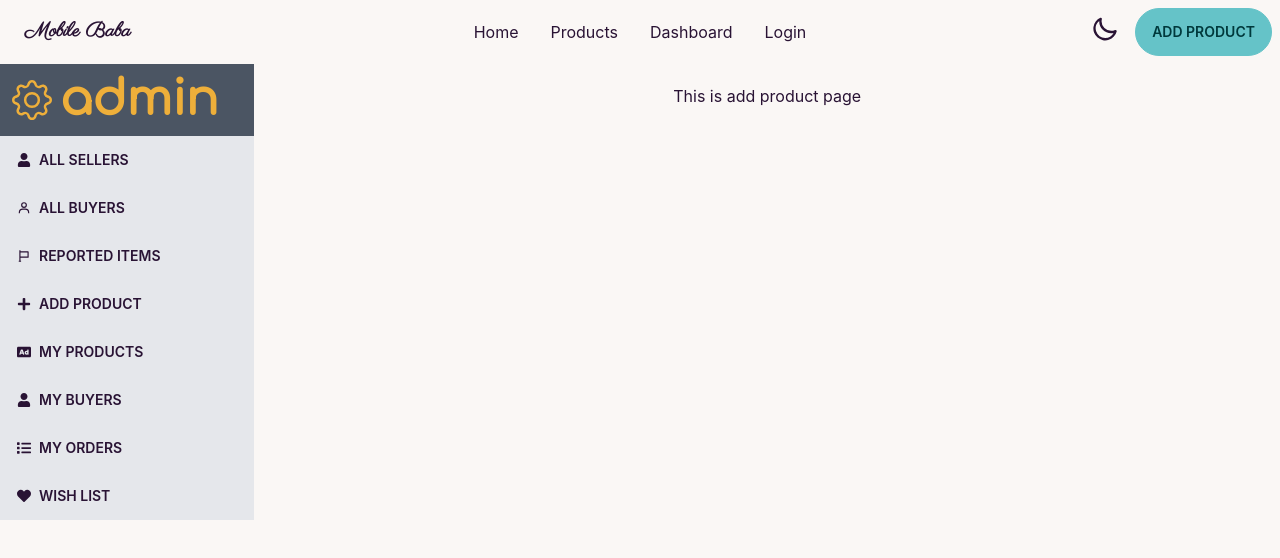
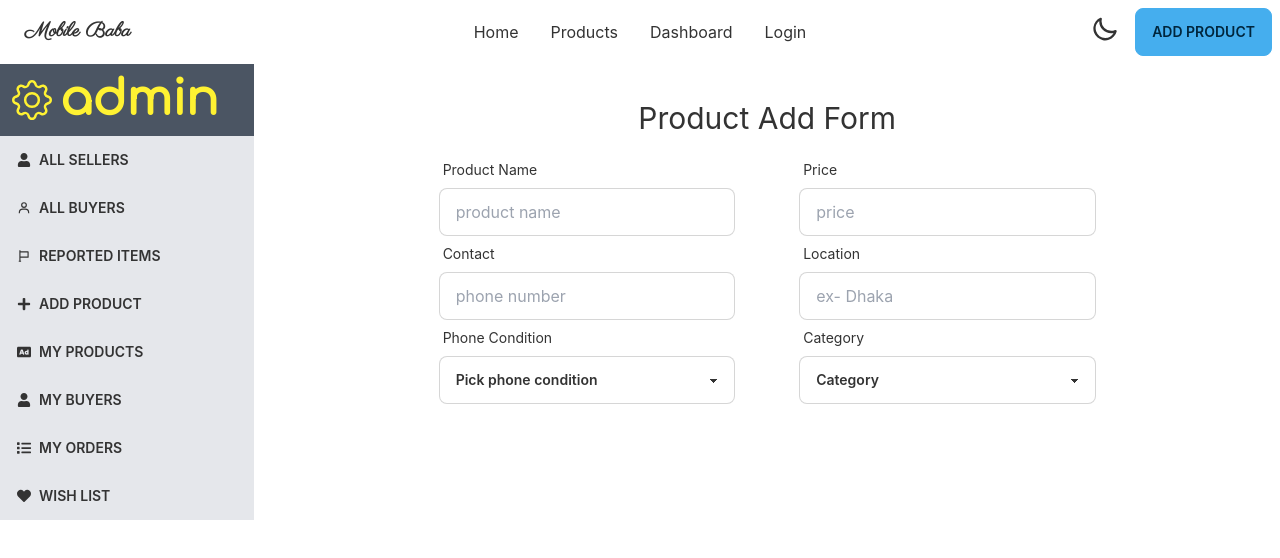
Before and after one commit to absoftlab99/phone-baba-resale-client, a React (Create React App) app: page /dashboard/addProduct in a window 1280 px wide. Shown: the top 558 px of the page. Built offline with nearby package versions, Linux system fonts and the light colour scheme.

Commit message:
Category updated

```diff
--- a/public/index.html
+++ b/public/index.html
@@ -1,5 +1,5 @@
 <!DOCTYPE html>
-<html data-theme="cupcake" lang="en">
+<html data-theme="cmyk" lang="en">
   <head>
     <meta charset="utf-8" />
     <link rel="icon" href="%PUBLIC_URL%/favicon.ico" />
--- a/src/Pages/Dashboard/Seller/AddProduct.js
+++ b/src/Pages/Dashboard/Seller/AddProduct.js
@@ -3,7 +3,64 @@ import React from 'react';
 const AddProduct = () => {
     return (
         <div>
-            <h1>This is add product page</h1>
+            <h1 className='text-3xl py-4'>Product Add Form</h1>
+            <form className='w-8/12 mx-auto'>
+                <div className="form-control grid grid-cols-2 gap-16">
+                    <div className=''>
+                    <label className="label">
+                        <span className="label-text">Product Name</span>
+                    </label>
+                    <input type="text" placeholder="product name" className="input input-bordered w-full" />
+                    </div>
+                    <div>
+                    <label className="label">
+                        <span className="label-text">Price</span>
+                    </label>
+                    <input type="text" placeholder="price" className="input input-bordered w-full" />
+                    </div>
+                </div>
+
+                <div className="form-control grid grid-cols-2 gap-16">
+                    <div className=''>
+                    <label className="label">
+                        <span className="label-text">Contact</span>
+                    </label>
+                    <input type="text" placeholder="phone number" className="input input-bordered w-full" />
+                    </div>
+                    <div>
+                    <label className="label">
+                        <span className="label-text">Location</span>
+                    </label>
+                    <input type="text" placeholder="ex- Dhaka" className="input input-bordered w-full" />
+                    </div>
+                </div>
+
+                <div className="form-control grid grid-cols-2 gap-16">
+                    <div className=''>
+                    <label className="label">
+                        <span className="label-text">Phone Condition</span>
+                    </label>
+                    <select className="select w-full max-w-xs select-bordered">
+                        <option disabled selected>Pick phone condition</option>
+                        <option className=''>Excellent</option>
+                        <option className=''>Good</option>
+                        <option className=''>Fair</option>
+                    </select>
+                    </div>
+                    <div>
+                    <label className="label">
+                        <span className="label-text">Category</span>
+                    </label>
+                    <select className="select w-full max-w-xs select-bordered">
+                        <option disabled selected>Category</option>
+                        <option className=''>iPhone</option>
+                        <option className=''>Redmi</option>
+                        <option className=''>Samsung</option>
+                        <option className=''>Techno</option>
+                    </select>
+                    </div>
+                </div>
+            </form>
         </div>
     );
 };
--- a/src/Pages/Home/Home.js
+++ b/src/Pages/Home/Home.js
@@ -1,6 +1,11 @@
 import React from 'react';
 import Ads from './Ads';
 import Banner from './Banner';
+import { DiApple } from "react-icons/di";
+import { SiXiaomi, SiNokia, SiBlackberry, SiSamsung } from "react-icons/si";
+import { TbLetterW } from "react-icons/tb";
+
+
 
 const Home = () => {
     return (
@@ -9,14 +14,24 @@ const Home = () => {
             <div className='w-[80%] lg:w-1/2 mx-auto mt-10'>
                 <h2 className='text-3xl py-4'>Categories</h2>
                 <div className="grid grid-cols-2 md:grid-cols-4 align-middle gap-4 justify-center">
-                    <div className="card p-5 shadow-xl md:p-10 w-40 border cursor-pointer bg-accent hover:bg-primary">iPhone</div>
-                    <div className="card p-5 shadow-xl md:p-10 w-40 border cursor-pointer bg-accent hover:bg-primary">Redmi</div>
-                    <div className="card p-5 shadow-xl md:p-10 w-40 border cursor-pointer bg-accent hover:bg-primary">Samsung</div>
-                    <div className="card p-5 shadow-xl md:p-10 w-40 border cursor-pointer bg-accent hover:bg-primary">Techno</div>
-                    <div className="card p-5 shadow-xl md:p-10 w-40 border cursor-pointer bg-accent hover:bg-primary">Vivo</div>
-                    <div className="card p-5 shadow-xl md:p-10 w-40 border cursor-pointer bg-accent hover:bg-primary">Samsung</div>
-                    <div className="card p-5 shadow-xl md:p-10 w-40 border cursor-pointer bg-accent hover:bg-primary">Techno</div>
-                    <div className="card p-5 shadow-xl md:p-10 w-40 border cursor-pointer bg-accent hover:bg-primary">Spark</div>
+                    <div className="card p-5 shadow-xl md:p-8 border cursor-pointer bg-accent hover:bg-primary">
+                        <p className='m-auto'><DiApple className='text-4xl'></DiApple></p>
+                    </div>
+                    <div className="card p-5 shadow-xl md:p-8 border cursor-pointer bg-accent hover:bg-primary md:col-span-2">
+                        <p className='m-auto'><SiXiaomi className='text-3xl'></SiXiaomi></p>
+                    </div>
+                    <div className="card p-5 shadow-xl md:p-8 border cursor-pointer bg-accent hover:bg-primary">
+                        <p className='m-auto'><SiNokia className='text-6xl'></SiNokia></p>
+                    </div>
+                    <div className="card p-5 shadow-xl md:p-8 border cursor-pointer bg-accent hover:bg-primary">
+                        <p className='m-auto'><SiBlackberry className='text-3xl'></SiBlackberry></p>
+                    </div>
+                    <div className="card p-5 shadow-xl md:p-8 border cursor-pointer bg-accent hover:bg-primary md:col-span-2">
+                        <p className='m-auto'><SiSamsung className='text-6xl'></SiSamsung></p>
+                    </div>
+                    <div className="card p-5 shadow-xl md:p-8 border cursor-pointer bg-accent hover:bg-primary">
+                    <p className='m-auto font-bold text-4xl'><TbLetterW></TbLetterW></p>
+                    </div>
                 </div>
             </div>
             <Ads></Ads>
```
